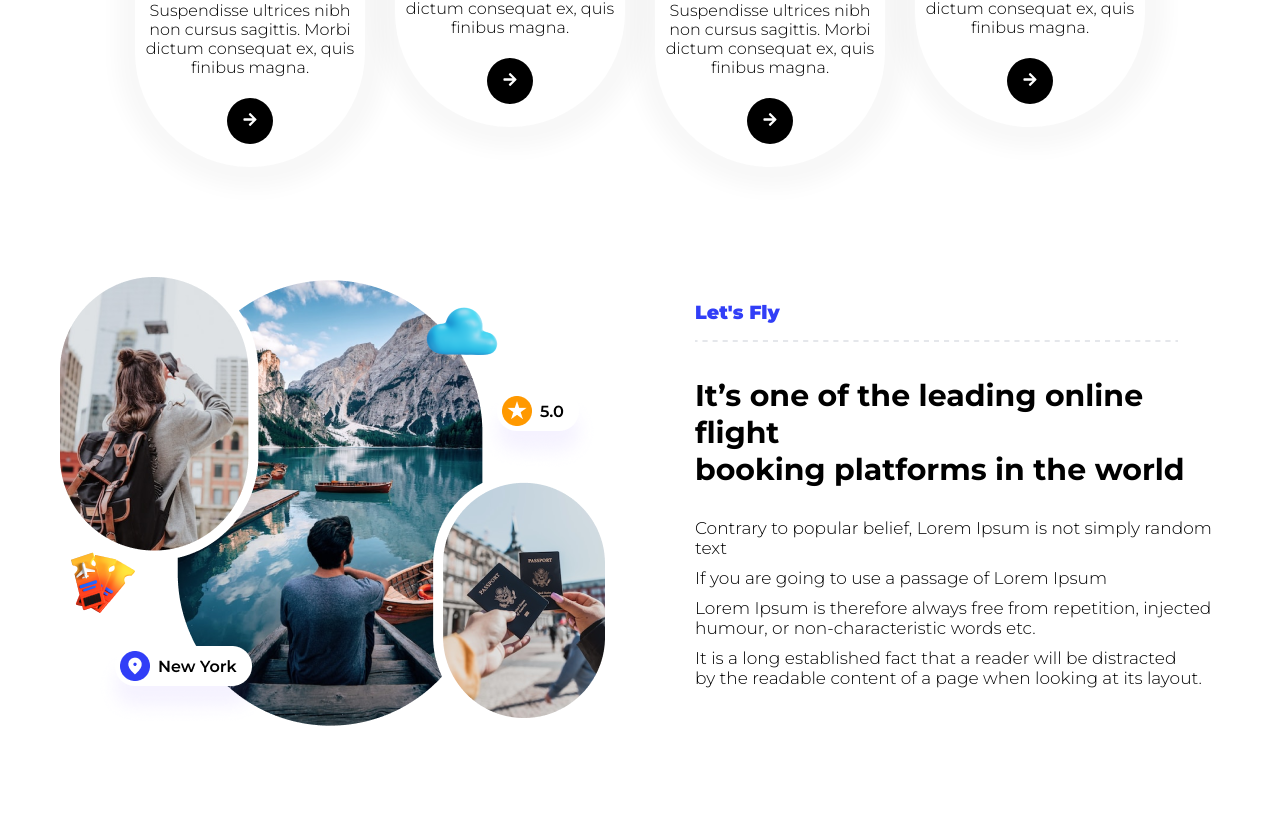
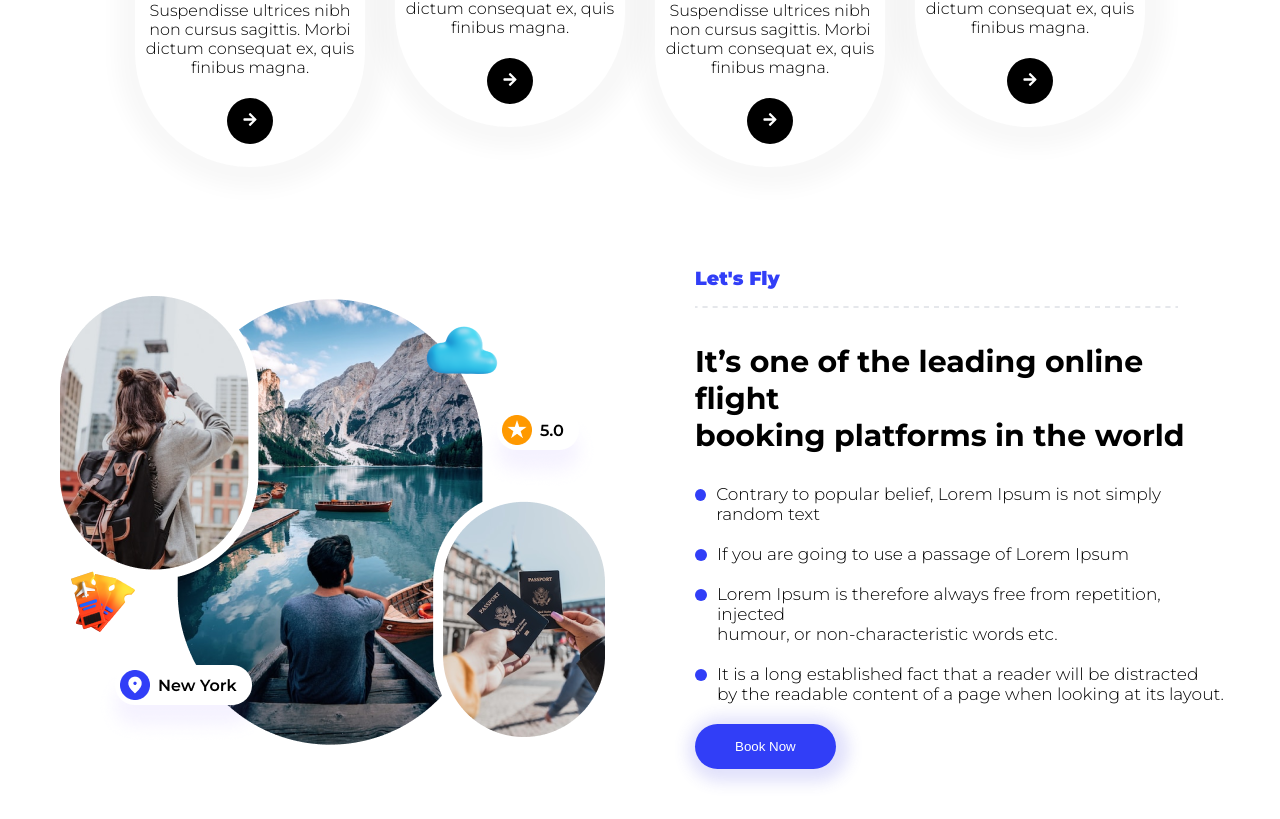
Before and after one commit to DevOlagboye/Aviation-Landpage, a React (Create React App) app: page / in a window 1280 px wide. Shown: the part 1346-2165 px from the top of the page. Before the commit the page ends 2128 px from the top, so only its background shows below. Built offline with nearby package versions, Linux system fonts and the light colour scheme.

Commit message:
Almost done with the Call to Action component

```diff
--- a/src/Components/Cta/Cta.css
+++ b/src/Components/Cta/Cta.css
@@ -22,6 +22,28 @@
 
 .cta-details p {
     font-family: "Montserrat", sans-serif;
-    margin-bottom: 10px;
+    margin-bottom: 20px;
     font-size: 17px;
 }
+
+.cta-more-details {
+    display: flex;
+}
+
+.cta-more-details .circle {
+    width: 12px;
+    height: 12px;
+    background: #313EF7;
+    border-radius: 50%;
+    margin-right: 10px;
+    margin-top: 5px;
+}
+
+.cta-details button {
+    background: #313EF7;
+    padding: 15px 40px 15px 40px;
+    color: #FFF;
+    border: none;
+    border-radius: 26px;
+    box-shadow: 3px 3px 15px 10px rgba(70, 70, 232, 0.166);
+}
--- a/src/Components/Cta/Cta.jsx
+++ b/src/Components/Cta/Cta.jsx
@@ -12,10 +12,23 @@ const Cta = () => {
         <div className='cta-details'>
             <h5>Let's Fly <img src={ctaLine} alt="CTA Line" /></h5>
             <h4>It’s one of the leading online flight <br/> booking platforms in the world</h4>
+            <div className='cta-more-details'>
+                <div className='circle'></div>
             <p>Contrary to popular belief, Lorem Ipsum is not simply random text</p>
+            </div>
+            <div className='cta-more-details'>
+            <div className='circle'></div>
             <p>If you are going to use a passage of Lorem Ipsum</p>
+            </div>
+            <div className='cta-more-details'>
+            <div className='circle'></div>
             <p>Lorem Ipsum is therefore always free from repetition, injected<br/> humour, or non-characteristic words etc.</p>
-            <p>It is a long established fact that a reader will be distracted <br/>by the readable content of a page when looking at its layout.</p>
+            </div>
+            <div className='cta-more-details'>
+                <div className='circle'></div>
+                <p>It is a long established fact that a reader will be distracted <br/>by the readable content of a page when looking at its layout.</p>
+            </div>
+            <button>Book Now</button>
         </div>
     </div>
   )
```
